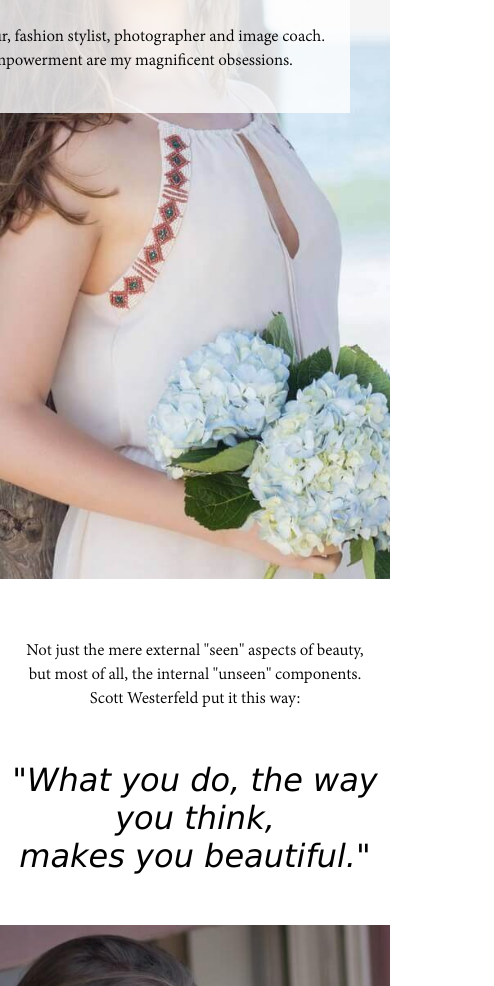
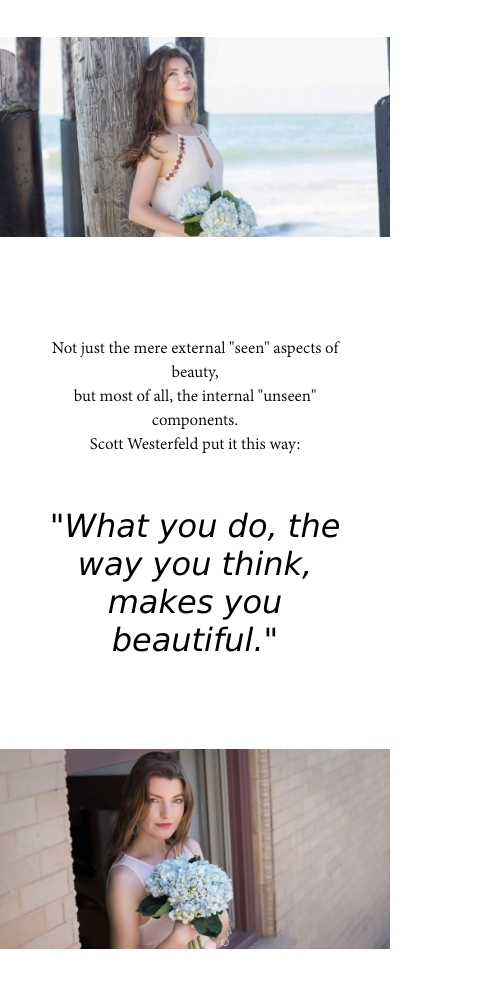
Before and after one commit to HurYur/fashoin-layout, a plain HTML site: page about.html in a window 390 px wide. Shown: the part 265-1251 px from the top of the page, 494 px wide, since content can reach past the window. Drawn offline with nearby package versions, Linux system fonts and the light colour scheme.

Commit message:
RWD about

```diff
--- a/about.html
+++ b/about.html
@@ -39,11 +39,7 @@
 			<small>I am Ines Florissant,</small>
 			<p>I'm an entrepreneur, fashion stylist, photographer and image coach. Beauty and empowerment are my magnificent obsessions.</p>
 		</div>
-		<br><br><br>
-
-
-<br><br><br><br><br>
-
+		<div class="mobile"></div>
 	</section>
 	<section class="part2">
 		<div class="content">
--- a/css/about.css
+++ b/css/about.css
@@ -173,16 +173,21 @@ path {
 	.part1 .content{
 		right: 40px;
 	}
+	.part2 .img-bg .img,
+	.part3 .img-bg .img {
+		min-width: 80%;
+	}
 }
 @media screen and (max-width: 1024px){
 	.part1{
 		display: flex;
 		justify-content: center;
 		align-items: center;
-		background-size: 1555px;
-    	background-position-x: -550px;
+		background-size: 1355px;
+	    background-position-x: -330px;
 	}
 	.part1 .content{
+	    width: 400px;
 	    background-color: rgba(255,255,255,0.8);
 	    padding: 40px 20px;
 	    text-align: center;
@@ -194,7 +199,7 @@ path {
 	.part2 .img-bg .img, .part3 .img-bg .img {
 		min-width: 100%;
 		background-size: 1500px;
-    	background-position-x: -500px;
+    	background-position-x: -470px;
 	}
 	.bord-box, .part3 .bord-box{
 		padding: 30px;
@@ -203,17 +208,62 @@ path {
 		transform: translate(-40%, -50%);
 	    background-color: rgba(255,255,255,0.8);
 	}
-}
-@media screen and (max-width: 768px){
-
 	.flower{
 		display: none;
 	}
 }
+@media screen and (max-width: 768px){
+	section{
+		min-height: initial;
+	}
+	.part1{
+		justify-content: flex-end;
+		background-size: 1355px;
+    	background-position-x: -450px;
+	}
+	.part1 .content{
+		position: relative;
+		top: 0;
+    	right: 0;
+	}
+	.part2 .img-bg .img, .part3 .img-bg .img{
+		background-size: cover;
+	    background-position-x: initial;
+	}
+	.part2 .img-bg .img, .part3 .img-bg .img,
+	.part2 .img-bg .bord-box, .part3 .img-bg .bord-box{
+		position: static;
+		width: 100%;
+		transform: initial;
+	}
+	.part2 .img-bg, .part3 .img-bg {
+		height: initial;
+	}
+	.part2 {
+		padding-bottom: 0;
+	}
+	.part2 .content{
+		width: 100%;
+		padding: 40px;
+	}
+	.part3{
+		padding: 0;
+	}
+	.bord-box{
+		text-align: center;
+		max-width: 100%;
+		padding: 40px;
+	}
+	.part2 .img-bg .img, .part3 .img-bg .img{
+		min-height: 200px;
+	}
+}
 @media screen and (max-width: 640px){
+	.part1 .content{
+		width: 50%;
+	}
 	.bord-box {
 	    width: 100%;
-	    padding: 25px;
 	}
 	.part3 h2 {
 		margin-top: 25px
@@ -222,3 +272,18 @@ path {
 		justify-content: center;
 	}
 }
+@media screen and (max-width: 640px){
+	.part1{
+		background-image: initial;
+		flex-direction: column;
+	}
+	.part1 .content{
+		width: 100%;
+	}
+	.mobile{
+		min-width: 100%;
+    	min-height: 200px;
+		background-image: url(../img/about_part1.JPG);
+		background-size: cover;
+	}
+}
```
Also changed, not shown: index.html (+0 -6 lines).
